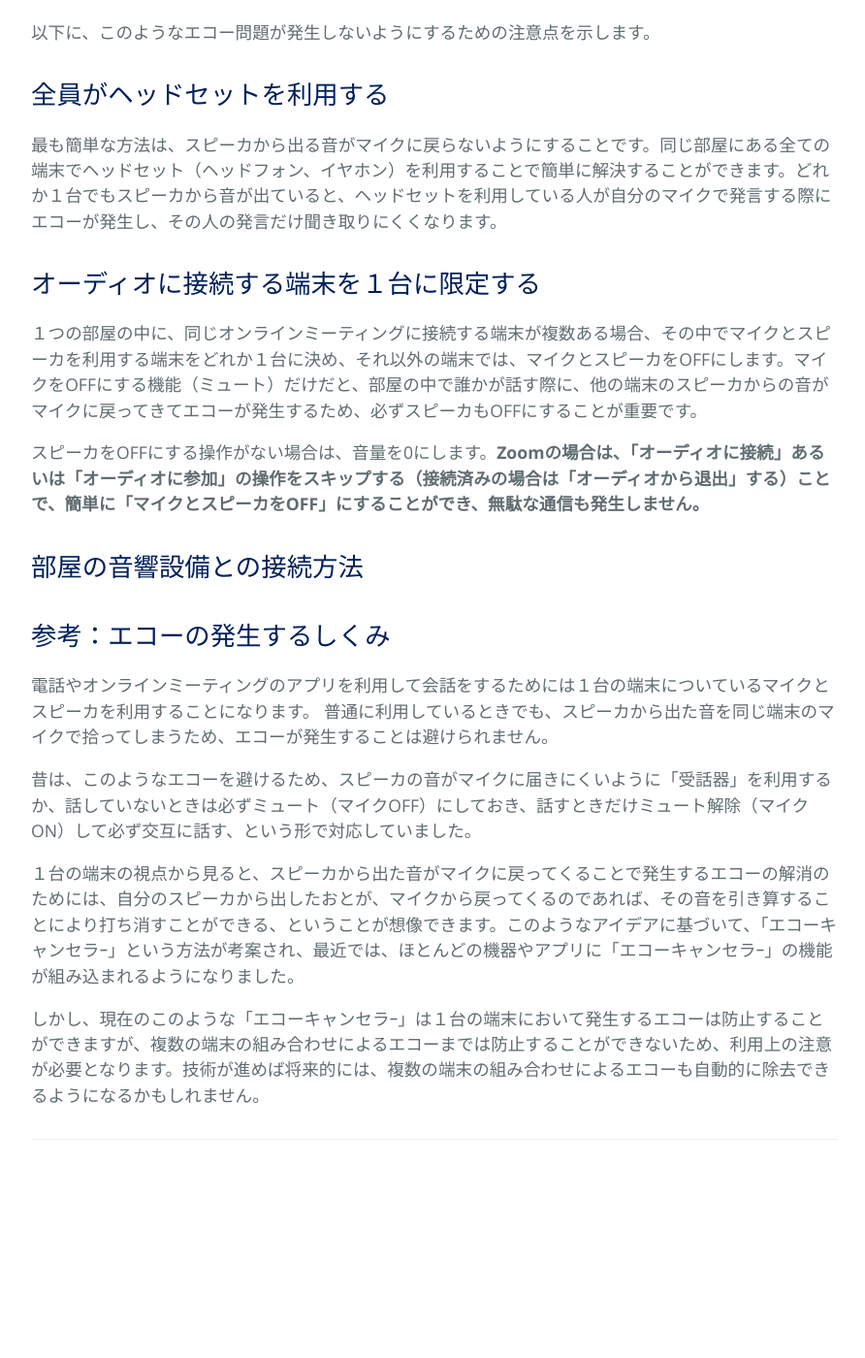
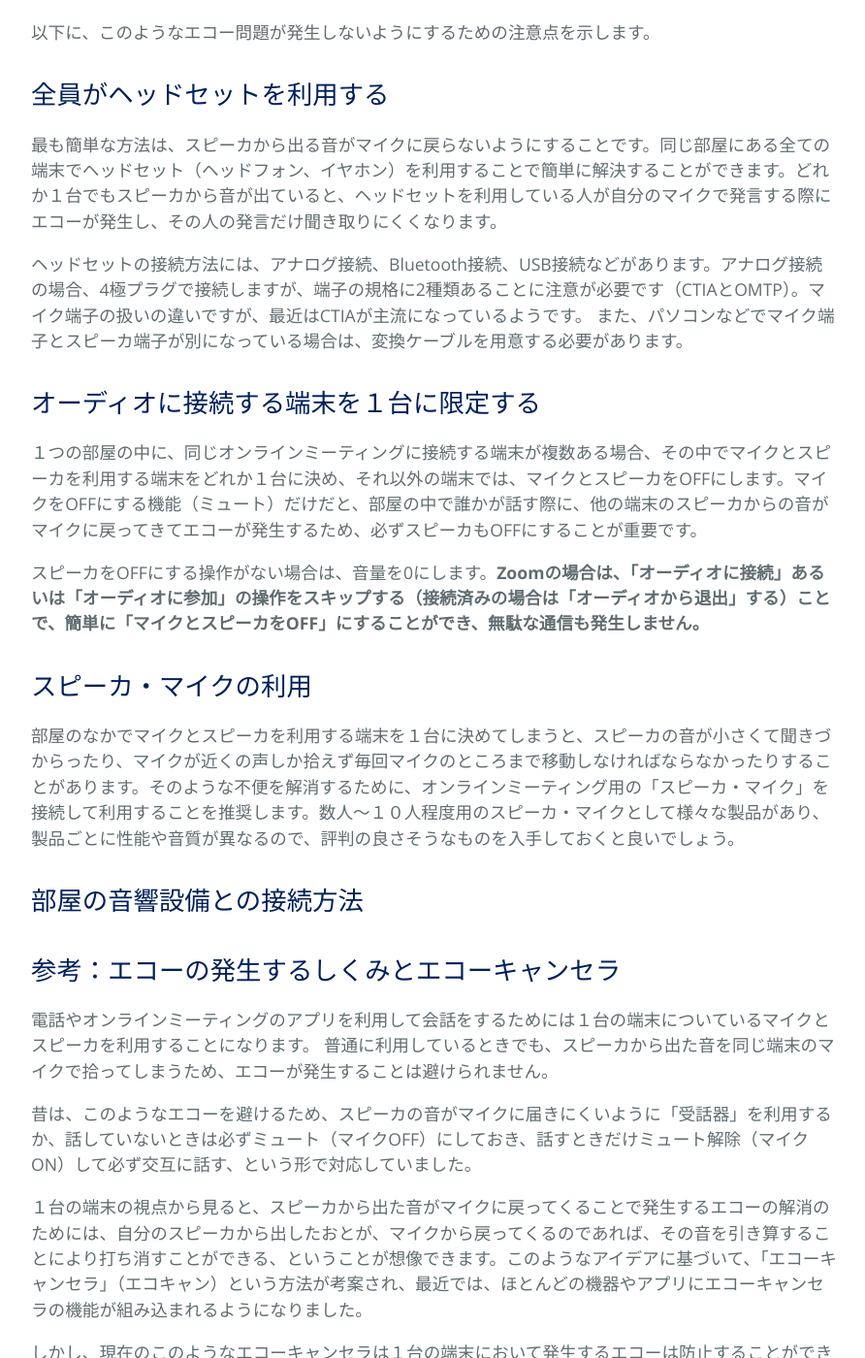
Before and after one commit to kyoto-u/online-edu, a Jekyll site: the page built from zoom-audio-echo.md, in a window 1280 px wide and 1400 px high, scrolled down 1123 px. Shown: the whole window at 97% size, without its empty margins (192-1084 px from the left). Built offline with Jekyll 4.4.1, drawn with Linux system fonts in a browser that asks for light colours; our own code applies the rules of GitHub Pages for plain Markdown files; before the commit the page ends 2362 px from its top, so only the background shows below that; some of the changed text lies outside the part shown.

Commit message:
Update zoom-audio-echo.md

```diff
--- a/zoom-audio-echo.md
+++ b/zoom-audio-echo.md
@@ -24,21 +24,28 @@
 
 最も簡単な方法は、スピーカから出る音がマイクに戻らないようにすることです。同じ部屋にある全ての端末でヘッドセット（ヘッドフォン、イヤホン）を利用することで簡単に解決することができます。どれか１台でもスピーカから音が出ていると、ヘッドセットを利用している人が自分のマイクで発言する際にエコーが発生し、その人の発言だけ聞き取りにくくなります。
 
+ヘッドセットの接続方法には、アナログ接続、Bluetooth接続、USB接続などがあります。アナログ接続の場合、4極プラグで接続しますが、端子の規格に2種類あることに注意が必要です（CTIAとOMTP）。マイク端子の扱いの違いですが、最近はCTIAが主流になっているようです。
+また、パソコンなどでマイク端子とスピーカ端子が別になっている場合は、変換ケーブルを用意する必要があります。
+
 ## オーディオに接続する端末を１台に限定する
 
 １つの部屋の中に、同じオンラインミーティングに接続する端末が複数ある場合、その中でマイクとスピーカを利用する端末をどれか１台に決め、それ以外の端末では、マイクとスピーカをOFFにします。マイクをOFFにする機能（ミュート）だけだと、部屋の中で誰かが話す際に、他の端末のスピーカからの音がマイクに戻ってきてエコーが発生するため、必ずスピーカもOFFにすることが重要です。
 
 スピーカをOFFにする操作がない場合は、音量を0にします。**Zoomの場合は、「オーディオに接続」あるいは「オーディオに参加」の操作をスキップする（接続済みの場合は「オーディオから退出」する）ことで、簡単に「マイクとスピーカをOFF」にすることができ、無駄な通信も発生しません。**
 
+## スピーカ・マイクの利用
+
+部屋のなかでマイクとスピーカを利用する端末を１台に決めてしまうと、スピーカの音が小さくて聞きづからったり、マイクが近くの声しか拾えず毎回マイクのところまで移動しなければならなかったりすることがあります。そのような不便を解消するために、オンラインミーティング用の「スピーカ・マイク」を接続して利用することを推奨します。数人～１０人程度用のスピーカ・マイクとして様々な製品があり、製品ごとに性能や音質が異なるので、評判の良さそうなものを入手しておくと良いでしょう。
+
 ## 部屋の音響設備との接続方法
 
-## 参考：エコーの発生するしくみ
+## 参考：エコーの発生するしくみとエコーキャンセラ
 
 電話やオンラインミーティングのアプリを利用して会話をするためには１台の端末についているマイクとスピーカを利用することになります。
 普通に利用しているときでも、スピーカから出た音を同じ端末のマイクで拾ってしまうため、エコーが発生することは避けられません。
 
 昔は、このようなエコーを避けるため、スピーカの音がマイクに届きにくいように「受話器」を利用するか、話していないときは必ずミュート（マイクOFF）にしておき、話すときだけミュート解除（マイクON）して必ず交互に話す、という形で対応していました。
 
-１台の端末の視点から見ると、スピーカから出た音がマイクに戻ってくることで発生するエコーの解消のためには、自分のスピーカから出したおとが、マイクから戻ってくるのであれば、その音を引き算することにより打ち消すことができる、ということが想像できます。このようなアイデアに基づいて、「エコーキャンセラｰ」という方法が考案され、最近では、ほとんどの機器やアプリに「エコーキャンセラｰ」の機能が組み込まれるようになりました。
+１台の端末の視点から見ると、スピーカから出た音がマイクに戻ってくることで発生するエコーの解消のためには、自分のスピーカから出したおとが、マイクから戻ってくるのであれば、その音を引き算することにより打ち消すことができる、ということが想像できます。このようなアイデアに基づいて、「エコーキャンセラ」（エコキャン）という方法が考案され、最近では、ほとんどの機器やアプリにエコーキャンセラの機能が組み込まれるようになりました。
 
-しかし、現在のこのような「エコーキャンセラｰ」は１台の端末において発生するエコーは防止することができますが、複数の端末の組み合わせによるエコーまでは防止することができないため、利用上の注意が必要となります。技術が進めば将来的には、複数の端末の組み合わせによるエコーも自動的に除去できるようになるかもしれません。
+しかし、現在のこのようなエコーキャンセラは１台の端末において発生するエコーは防止することができますが、複数の端末の組み合わせによるエコーまでは防止することができないため、利用上の注意が必要となります。技術が進めば将来的には、複数の端末の組み合わせによるエコーも自動的に除去できるようになるかもしれません。
```
